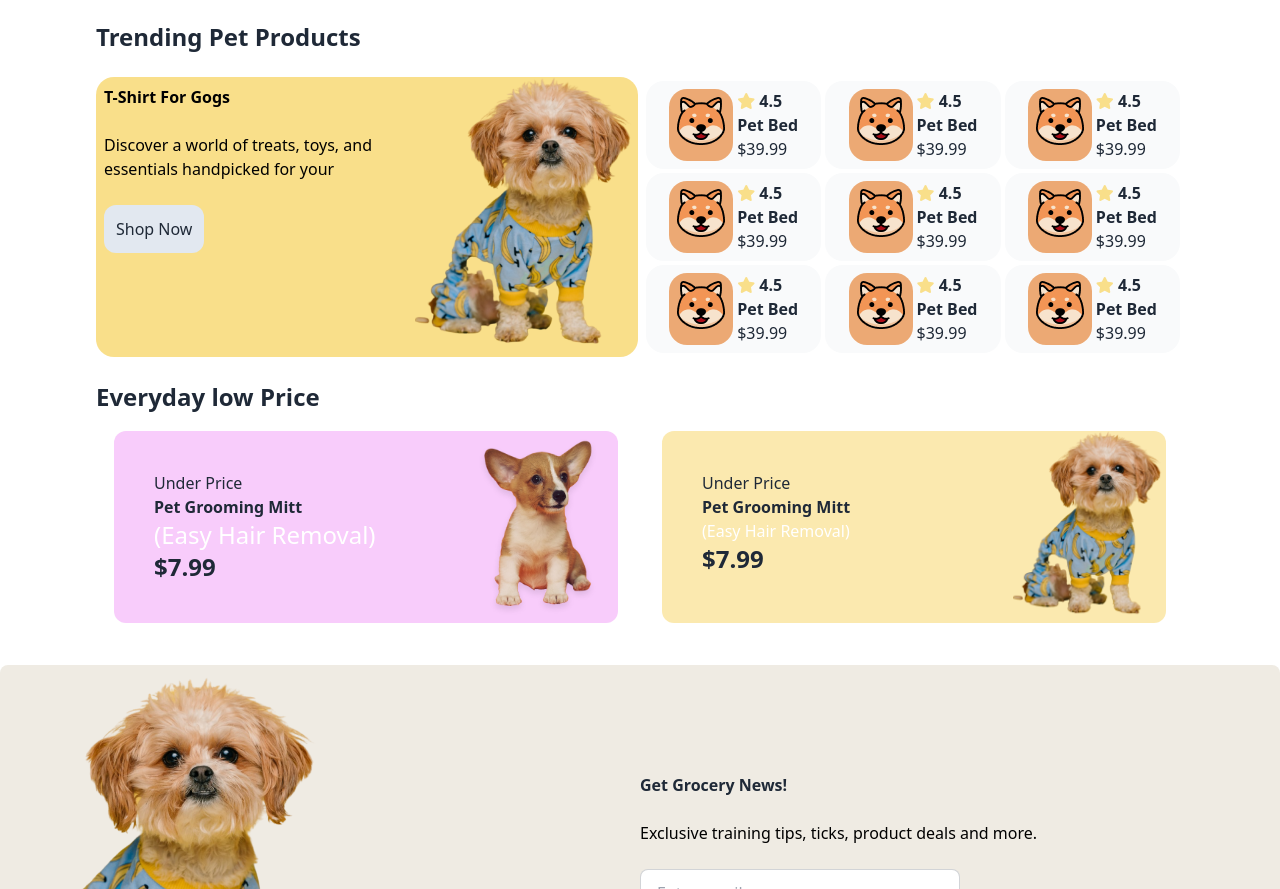
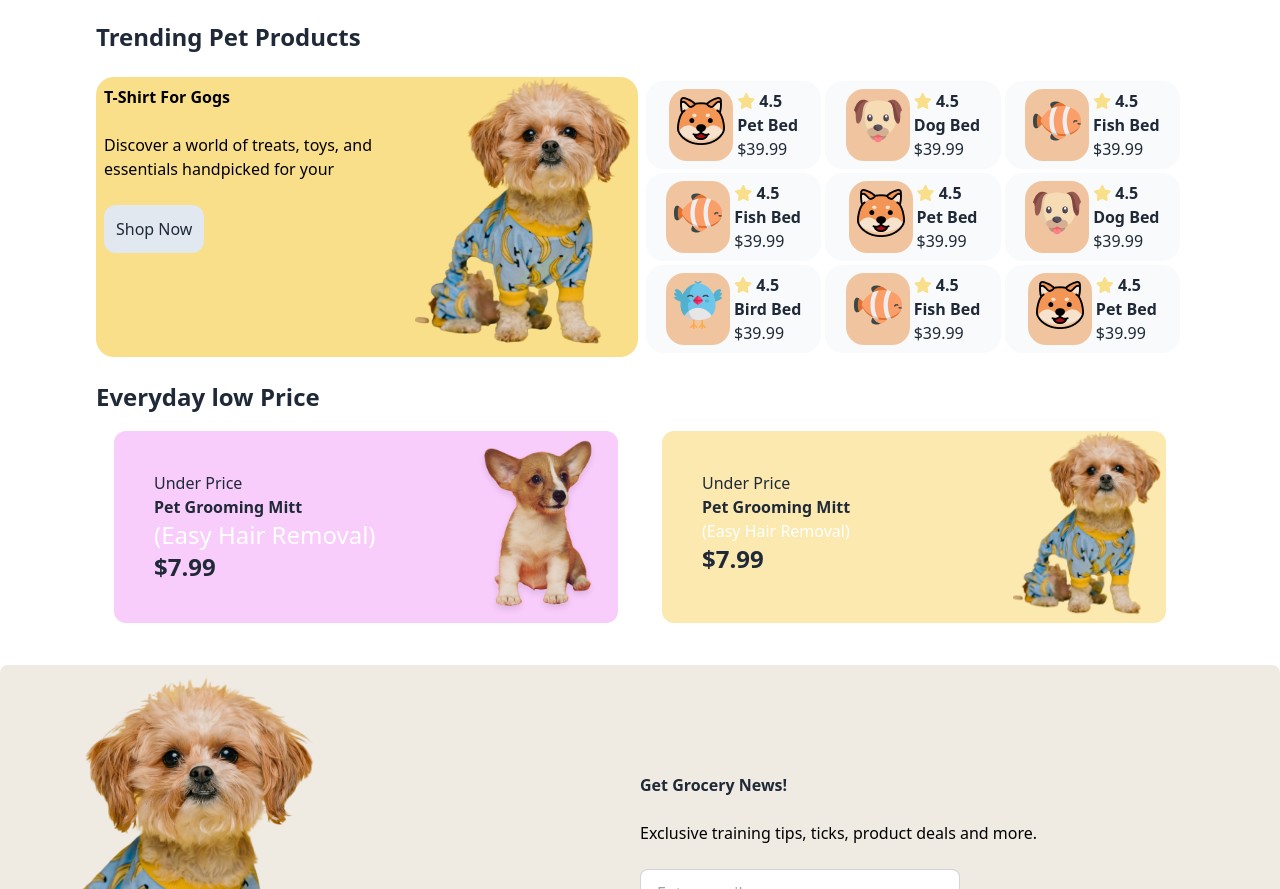
Before and after one commit to sanjidtalukder/Cat-resource, a plain HTML site: page index.html in a window 1280 px wide. Shown: the part 1183-2072 px from the top of the page. Drawn offline with nearby package versions, Linux system fonts and the light colour scheme.

Commit message:
This is the commmite for changing color section for Dog T-shirt

```diff
--- a/index.html
+++ b/index.html
@@ -170,7 +170,7 @@
  <div class="grid grid-cols-3 p-1 gap-1">
 <!-- dog T-shirt card 1 here  -->
 <div class="flex justify-center bg-gray-50 gap-1 rounded-[18px] p-2">
-<div class="bg-[#e98f46be] p-1 rounded-[18px]">
+<div class="bg-[#e98f4680] p-1 rounded-[18px]">
 <img class="p-1" src="image/cat-cartoon.png" alt="">
 </div>
 <div>
@@ -183,24 +183,24 @@
 
 <!-- dog T-shirt card 2 here  -->
  <div class="flex justify-center bg-gray-50 gap-1 rounded-[18px] p-2">
-  <div class="bg-[#e98f46be] p-1 rounded-[18px]">
-    <img class="p-1" src="image/cat-cartoon.png" alt="">
+  <div class="bg-[#e98f4680] p-1 rounded-[18px]">
+    <img class="p-1" src="image/dog-cartoon.png" alt="">
   </div>
   <div>
     <i class="fa-solid fa-star"></i> <span class="text-[#11111] font-bold">4.5</span>
-    <h2 class="text-[#11111] font-bold">Pet Bed</h2>
+    <h2 class="text-[#11111] font-bold">Dog Bed</h2>
     <h4 class="text-[#11111] font-medium">$39.99</h4>
   </div>
 </div>
 
 <!-- dog T-shirt card 3 here  -->
 <div class="flex justify-center bg-gray-50 gap-1 rounded-[18px] p-2">
-  <div class="bg-[#e98f46be] p-1 rounded-[18px]">
-    <img class="p-1" src="image/cat-cartoon.png" alt="">
+  <div class="bg-[#e98f4680] p-1 rounded-[18px]">
+    <img class="p-1" src="image/fish-cartoon.png" alt="">
   </div>
   <div>
     <i class="fa-solid fa-star"></i> <span class="text-[#11111] font-bold">4.5</span>
-    <h2 class="text-[#11111] font-bold">Pet Bed</h2>
+    <h2 class="text-[#11111] font-bold">Fish Bed</h2>
     <h4 class="text-[#11111] font-medium">$39.99</h4>
   </div>
 </div>
@@ -208,19 +208,19 @@
 
 <!-- dog T-shirt card 4 here  -->
 <div class="flex justify-center bg-gray-50 gap-1 rounded-[18px] p-2">
-  <div class="bg-[#e98f46be] p-1 rounded-[18px]">
-  <img class="p-1" src="image/cat-cartoon.png" alt="">
+  <div class="bg-[#e98f4680] p-1 rounded-[18px]">
+  <img class="p-1" src="image/fish-cartoon.png" alt="">
   </div>
   <div>
   <i class="fa-solid fa-star"></i> <span class="text-[#11111] font-bold">4.5</span>
-  <h2 class="text-[#11111] font-bold">Pet Bed</h2>
+  <h2 class="text-[#11111] font-bold">Fish Bed</h2>
   <h4 class="text-[#11111] font-medium">$39.99</h4>
   </div>
   </div>
 
   <!-- dog T-shirt card 5 here  -->
 <div class="flex justify-center bg-gray-50 gap-1 rounded-[18px] p-2">
-  <div class="bg-[#e98f46be] p-1 rounded-[18px]">
+  <div class="bg-[#e98f4680] p-1 rounded-[18px]">
   <img class="p-1" src="image/cat-cartoon.png" alt="">
   </div>
   <div>
@@ -232,43 +232,43 @@
 
   <!-- dog T-shirt card 6 here  -->
 <div class="flex justify-center bg-gray-50 gap-1 rounded-[18px] p-2">
-  <div class="bg-[#e98f46be] p-1 rounded-[18px]">
-  <img class="p-1" src="image/cat-cartoon.png" alt="">
+  <div class="bg-[#e98f4680] p-1 rounded-[18px]">
+  <img class="p-1" src="image/dog-cartoon.png" alt="">
   </div>
   <div>
   <i class="fa-solid fa-star"></i> <span class="text-[#11111] font-bold">4.5</span>
-  <h2 class="text-[#11111] font-bold">Pet Bed</h2>
+  <h2 class="text-[#11111] font-bold">Dog Bed</h2>
   <h4 class="text-[#11111] font-medium">$39.99</h4>
   </div>
   </div>
 
   <!-- dog T-shirt card 7 here  -->
 <div class="flex justify-center bg-gray-50 gap-1 rounded-[18px] p-2">
-  <div class="bg-[#e98f46be] p-1 rounded-[18px]">
-  <img class="p-1" src="image/cat-cartoon.png" alt="">
+  <div class="bg-[#e98f4680] p-1 rounded-[18px]">
+  <img class="p-1" src="image/bird-cartoon.png" alt="">
   </div>
   <div>
   <i class="fa-solid fa-star"></i> <span class="text-[#11111] font-bold">4.5</span>
-  <h2 class="text-[#11111] font-bold">Pet Bed</h2>
+  <h2 class="text-[#11111] font-bold">Bird Bed</h2>
   <h4 class="text-[#11111] font-medium">$39.99</h4>
   </div>
   </div>
 
   <!-- dog T-shirt card 8 here  -->
 <div class="flex justify-center bg-gray-50 gap-1 rounded-[18px] p-2">
-  <div class="bg-[#e98f46be] p-1 rounded-[18px]">
-  <img class="p-1" src="image/cat-cartoon.png" alt="">
+  <div class="bg-[#e98f4680] p-1 rounded-[18px]">
+  <img class="p-1" src="image/fish-cartoon.png" alt="">
   </div>
   <div>
   <i class="fa-solid fa-star"></i> <span class="text-[#11111] font-bold">4.5</span>
-  <h2 class="text-[#11111] font-bold">Pet Bed</h2>
+  <h2 class="text-[#11111] font-bold">Fish Bed</h2>
   <h4 class="text-[#11111] font-medium">$39.99</h4>
   </div>
   </div>
 
   <!-- dog T-shirt card 9 here  -->
 <div class="flex justify-center bg-gray-50 gap-1 rounded-[18px] p-2">
-  <div class="bg-[#e98f46be] p-1 rounded-[18px]">
+  <div class="bg-[#e98f4680] p-1 rounded-[18px]">
   <img class="p-1" src="image/cat-cartoon.png" alt="">
   </div>
   <div>
```
